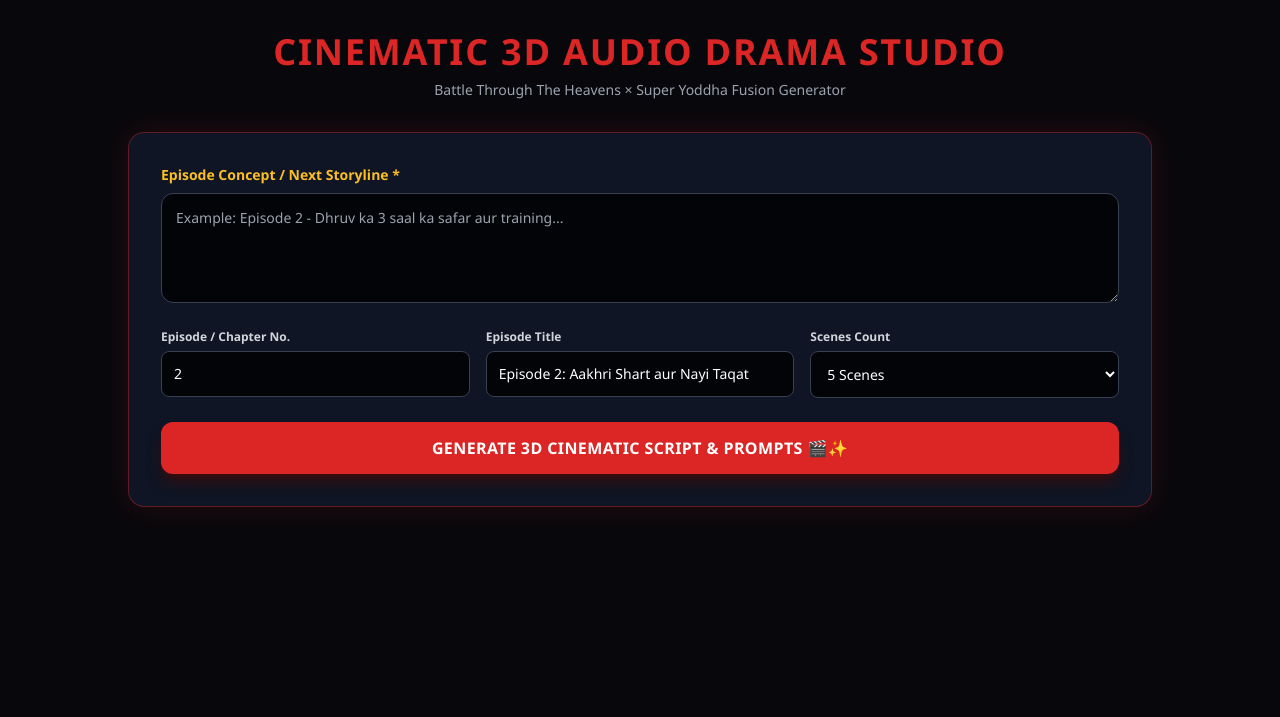
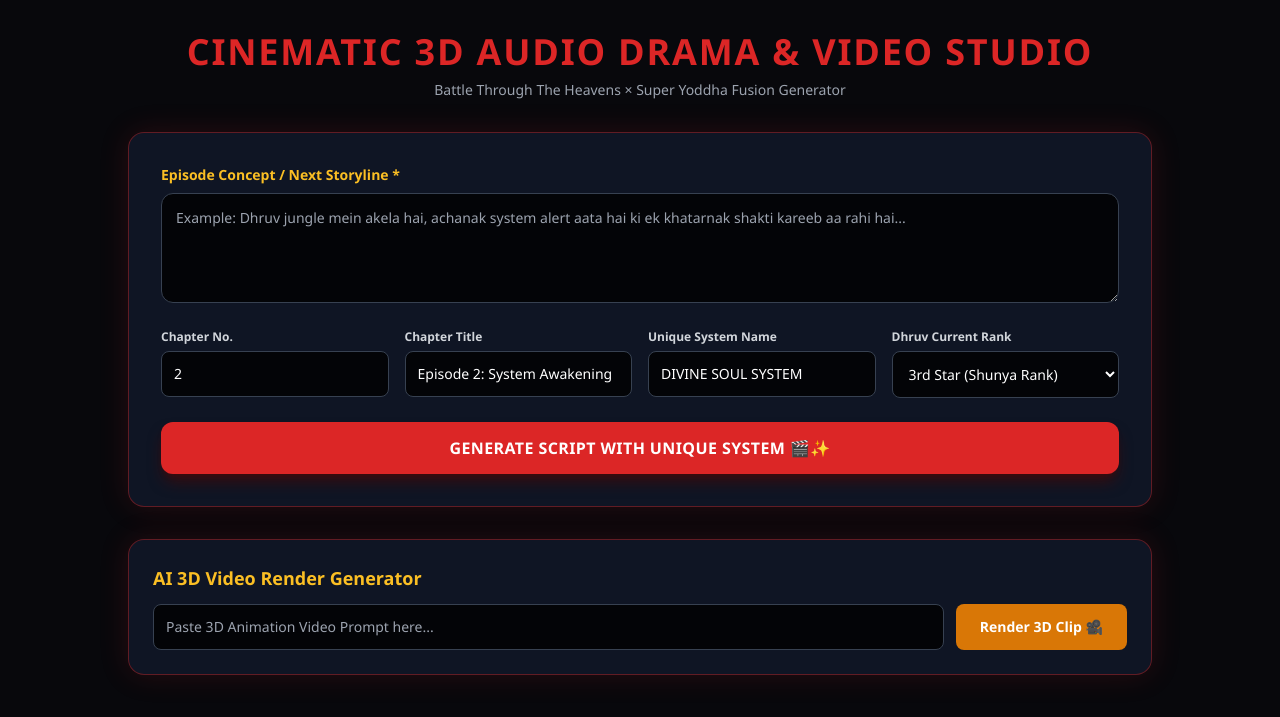
Before and after one commit to badmashromeo0007-design/-, a Flask app: page / in a window 1280 px wide. Shown: the top 717 px of the page. Run offline with Flask 3, Linux system fonts and the light colour scheme; some libraries are stand-ins or nearby versions.

Commit message:
Update index.html for cinematic studio features

```diff
--- a/templates/index.html
+++ b/templates/index.html
@@ -18,7 +18,7 @@
     <div class="max-w-5xl mx-auto">
         <!-- Header -->
         <header class="text-center mb-8">
-            <h1 class="text-2xl md:text-4xl font-black text-red-600 tracking-wider">CINEMATIC 3D AUDIO DRAMA STUDIO</h1>
+            <h1 class="text-2xl md:text-4xl font-black text-red-600 tracking-wider">CINEMATIC 3D AUDIO DRAMA & VIDEO STUDIO</h1>
             <p class="text-gray-400 text-xs md:text-sm mt-2">Battle Through The Heavens × Super Yoddha Fusion Generator</p>
         </header>
 
@@ -26,37 +26,57 @@
         <div class="red-glow bg-gray-900/90 rounded-2xl p-6 md:p-8 backdrop-blur-md mb-8">
             <div class="mb-5">
                 <label class="block text-sm font-bold text-amber-400 mb-2">Episode Concept / Next Storyline *</label>
-                <textarea id="story_summary" rows="4" class="w-full bg-black/80 border border-gray-700 rounded-xl p-3.5 text-white focus:outline-none focus:border-red-500 text-sm" placeholder="Example: Episode 2 - Dhruv ka 3 saal ka safar aur training..."></textarea>
+                <textarea id="story_summary" rows="4" class="w-full bg-black/80 border border-gray-700 rounded-xl p-3.5 text-white focus:outline-none focus:border-red-500 text-sm" placeholder="Example: Dhruv jungle mein akela hai, achanak system alert aata hai ki ek khatarnak shakti kareeb aa rahi hai..."></textarea>
             </div>
 
-            <div class="grid grid-cols-1 md:grid-cols-3 gap-4 mb-6">
+            <div class="grid grid-cols-1 md:grid-cols-4 gap-4 mb-6">
                 <div>
-                    <label class="block text-xs font-semibold text-gray-300 mb-1.5">Episode / Chapter No.</label>
+                    <label class="block text-xs font-semibold text-gray-300 mb-1.5">Chapter No.</label>
                     <input type="number" id="chapter_number" value="2" class="w-full bg-black/80 border border-gray-700 rounded-lg p-3 text-white text-sm">
                 </div>
                 <div>
-                    <label class="block text-xs font-semibold text-gray-300 mb-1.5">Episode Title</label>
-                    <input type="text" id="chapter_title" value="Episode 2: Aakhri Shart aur Nayi Taqat" class="w-full bg-black/80 border border-gray-700 rounded-lg p-3 text-white text-sm">
+                    <label class="block text-xs font-semibold text-gray-300 mb-1.5">Chapter Title</label>
+                    <input type="text" id="chapter_title" value="Episode 2: System Awakening" class="w-full bg-black/80 border border-gray-700 rounded-lg p-3 text-white text-sm">
                 </div>
                 <div>
-                    <label class="block text-xs font-semibold text-gray-300 mb-1.5">Scenes Count</label>
-                    <select id="num_scenes" class="w-full bg-black/80 border border-gray-700 rounded-lg p-3 text-white text-sm">
-                        <option value="3">3 Scenes</option>
-                        <option value="5" selected>5 Scenes</option>
-                        <option value="8">8 Scenes</option>
+                    <label class="block text-xs font-semibold text-gray-300 mb-1.5">Unique System Name</label>
+                    <input type="text" id="system_name" value="DIVINE SOUL SYSTEM" class="w-full bg-black/80 border border-gray-700 rounded-lg p-3 text-white text-sm">
+                </div>
+                <div>
+                    <label class="block text-xs font-semibold text-gray-300 mb-1.5">Dhruv Current Rank</label>
+                    <select id="dhruv_rank" class="w-full bg-black/80 border border-gray-700 rounded-lg p-3 text-white text-sm">
+                        <option value="3rd Star (Shunya Rank)">3rd Star (Shunya Rank)</option>
+                        <option value="5th Star (Awakening Stage)">5th Star (Awakening Stage)</option>
+                        <option value="Dou Zhe Stage (Initial Warrior)">Dou Zhe Stage (Initial Warrior)</option>
+                        <option value="Dou Shi Stage (Master Level)">Dou Shi Stage (Master Level)</option>
                     </select>
                 </div>
             </div>
 
             <button onclick="generateScript()" id="genBtn" class="w-full bg-red-600 hover:bg-red-700 text-white font-extrabold py-3.5 px-6 rounded-xl transition tracking-wide shadow-lg shadow-red-950/80 text-sm md:text-base">
-                GENERATE 3D CINEMATIC SCRIPT & PROMPTS 🎬✨
+                GENERATE SCRIPT WITH UNIQUE SYSTEM 🎬✨
             </button>
+        </div>
+
+        <!-- AI Video Rendering Studio -->
+        <div class="red-glow bg-gray-900/90 rounded-2xl p-6 backdrop-blur-md mb-8">
+            <h2 class="text-lg font-bold text-amber-400 mb-3">AI 3D Video Render Generator</h2>
+            <div class="flex flex-col md:flex-row gap-3">
+                <input type="text" id="video_prompt_input" placeholder="Paste 3D Animation Video Prompt here..." class="flex-1 bg-black/80 border border-gray-700 rounded-lg p-3 text-white text-xs md:text-sm">
+                <button onclick="generateVideo()" id="vidBtn" class="bg-amber-600 hover:bg-amber-700 text-white font-bold py-3 px-6 rounded-lg text-xs md:text-sm transition">
+                    Render 3D Clip 🎥
+                </button>
+            </div>
+            <div id="videoContainer" class="mt-4 hidden text-center">
+                <p class="text-xs text-green-400 mb-2">3D Video Render Complete!</p>
+                <video id="renderedVideo" controls class="w-full max-w-xl mx-auto rounded-xl border border-red-500 shadow-xl"></video>
+            </div>
         </div>
 
         <!-- Output Section -->
         <div id="outputSection" class="hidden red-glow bg-gray-900/90 rounded-2xl p-6 md:p-8 backdrop-blur-md">
             <div class="flex justify-between items-center mb-4 border-b border-gray-800 pb-3">
-                <h2 class="text-lg md:text-xl font-bold text-amber-400">Cinematic Script & Audio/Visual Storyboard</h2>
+                <h2 class="text-lg md:text-xl font-bold text-amber-400">Cinematic Script & System Logs</h2>
                 <button onclick="copyOutput()" class="bg-gray-800 hover:bg-gray-700 text-gray-300 text-xs px-3 py-1.5 rounded border border-gray-600">Copy Script 📋</button>
             </div>
             <div id="resultContent" class="pl-4 border-l-4 border-red-500 whitespace-pre-wrap text-gray-200 leading-relaxed font-mono text-xs md:text-sm"></div>
@@ -68,6 +88,8 @@
             const story_summary = document.getElementById('story_summary').value;
             const chapter_number = document.getElementById('chapter_number').value;
             const chapter_title = document.getElementById('chapter_title').value;
+            const system_name = document.getElementById('system_name').value;
+            const dhruv_rank = document.getElementById('dhruv_rank').value;
             const num_scenes = document.getElementById('num_scenes').value;
             const btn = document.getElementById('genBtn');
             const outputSection = document.getElementById('outputSection');
@@ -79,14 +101,14 @@
             }
 
             btn.disabled = true;
-            btn.innerText = 'Creating 3D Script & Cinematic Music Cues...';
+            btn.innerText = 'Creating Script with Unique System Logs...';
             outputSection.classList.add('hidden');
 
             try {
                 const response = await fetch('/generate', {
                     method: 'POST',
                     headers: { 'Content-Type': 'application/json' },
-                    body: JSON.stringify({ story_summary, chapter_number, chapter_title, num_scenes })
+                    body: JSON.stringify({ story_summary, chapter_number, chapter_title, system_name, dhruv_rank, num_scenes })
                 });
 
                 const data = await response.json();
@@ -97,11 +119,47 @@
                     alert('Error: ' + data.error);
                 }
             } catch (err) {
-                alert('Kuch galat ho gaya! Check connection.');
+                alert('Connection Error!');
                 console.error(err);
             } finally {
                 btn.disabled = false;
-                btn.innerText = 'GENERATE 3D CINEMATIC SCRIPT & PROMPTS 🎬✨';
+                btn.innerText = 'GENERATE SCRIPT WITH UNIQUE SYSTEM 🎬✨';
+            }
+        }
+
+        async function generateVideo() {
+            const prompt = document.getElementById('video_prompt_input').value;
+            const btn = document.getElementById('vidBtn');
+            const container = document.getElementById('videoContainer');
+            const videoElem = document.getElementById('renderedVideo');
+
+            if (!prompt.trim()) {
+                alert('Kripya Video Prompt paste karein!');
+                return;
+            }
+
+            btn.disabled = true;
+            btn.innerText = 'Rendering 3D Clip... (1-2 mins)';
+
+            try {
+                const response = await fetch('/generate-video', {
+                    method: 'POST',
+                    headers: { 'Content-Type': 'application/json' },
+                    body: JSON.stringify({ prompt })
+                });
+
+                const data = await response.json();
+                if (data.success && data.video_url) {
+                    videoElem.src = data.video_url;
+                    container.classList.remove('hidden');
+                } else {
+                    alert('Video Render Error: ' + (data.error || 'API Token Required on Render'));
+                }
+            } catch (err) {
+                alert('Video Render Failed!');
+            } finally {
+                btn.disabled = false;
+                btn.innerText = 'Render 3D Clip 🎥';
             }
         }
 
```
